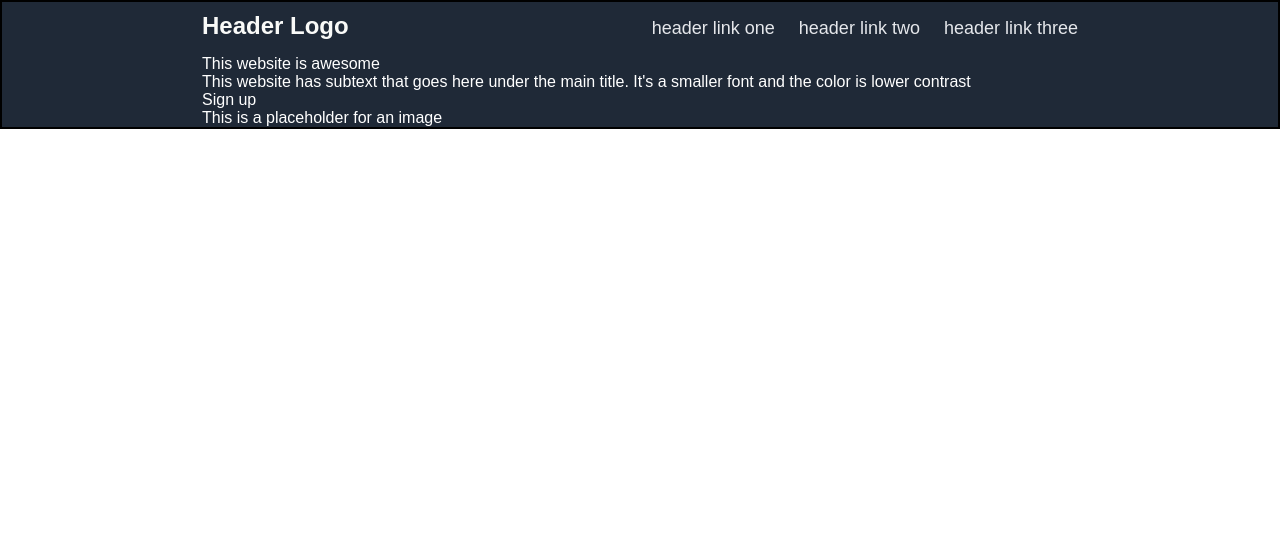
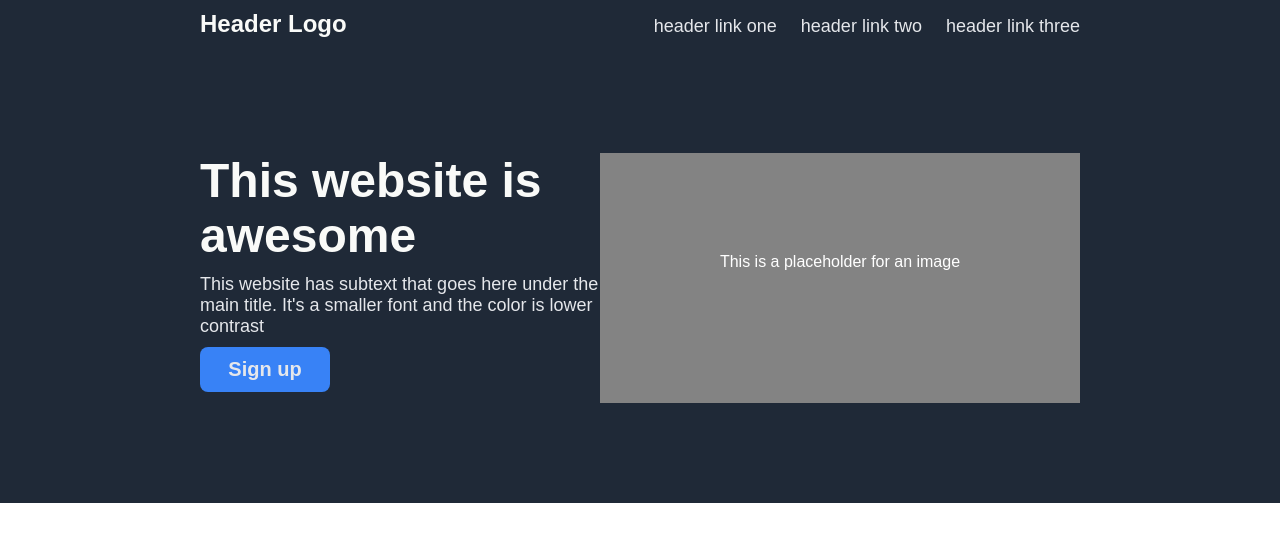
Before and after one commit to Raleese/landing-page, a plain HTML site: page index.html in a window 1280 px wide. Drawn offline with Linux system fonts and the light colour scheme.

Commit message:
Complete header

```diff
--- a/index.html
+++ b/index.html
@@ -19,9 +19,9 @@
         </div>
         <div class="hero">
             <div class="hero1">
-                <div class="heromain">This website is awesome</div>
-                <div class="herosecondary">This website has subtext that goes here under the main title. It's a smaller font and the color is lower contrast</div>
-                <div class="signup">Sign up</div>
+                <div class="section1">This website is awesome</div>
+                <div class="section2">This website has subtext that goes here under the main title. It's a smaller font and the color is lower contrast</div>
+                <button class="section3">Sign up</button>
             </div>
             <div class="hero2">This is a placeholder for an image</div>
         </div>
--- a/style.css
+++ b/style.css
@@ -6,7 +6,6 @@ body {
 }
 
 .container1 {
-    border: 2px solid black;
     display: flex;
     flex-direction: column;
     padding-left: 200px;
@@ -22,24 +21,62 @@ body {
 .header {
     display: flex;
     justify-content: space-between;
+    margin-bottom: 100px;
 }
-
-ul {
-    list-style: none;
-    display: flex;
-    gap: 24px;
-}
-
 .logo {
     padding-top: 10px;
     font-size: 24px;
     color: #F9FAF8;
     font-weight: bold;
 }
-
+ul {
+    list-style: none;
+    display: flex;
+    gap: 24px;
+}
 a {
     text-decoration: none;
     font-size: 18px;
     color: #E5E7EB;
 
 }
+
+.hero {
+    display: flex;
+    justify-content: center;
+    margin-bottom: 100px;
+}
+.hero1 {
+    display: flex;
+    flex-direction: column;
+    width: 500px;
+    gap: 8pt;
+}
+.hero2 {
+    background-color: rgb(131, 131, 131);
+    text-align: center;
+    width: 600px;
+    height: 150px;
+    padding-top: 100px;
+}
+
+.section1 {
+    font-size: 48px;
+    font-weight: 600;
+    color: #F9FAF8;
+}
+.section2 {
+    font-size: 18px;
+    color: #E5E7EB;
+}
+.section3 {
+    background-color: #3882F6;
+    padding: 5px;
+    width: 130px;
+    height: 45px;
+    color: #E5E7EB;
+    font-size: 20px;
+    font-weight: 600;
+    border: none;
+    border-radius: 8px;
+}
```
